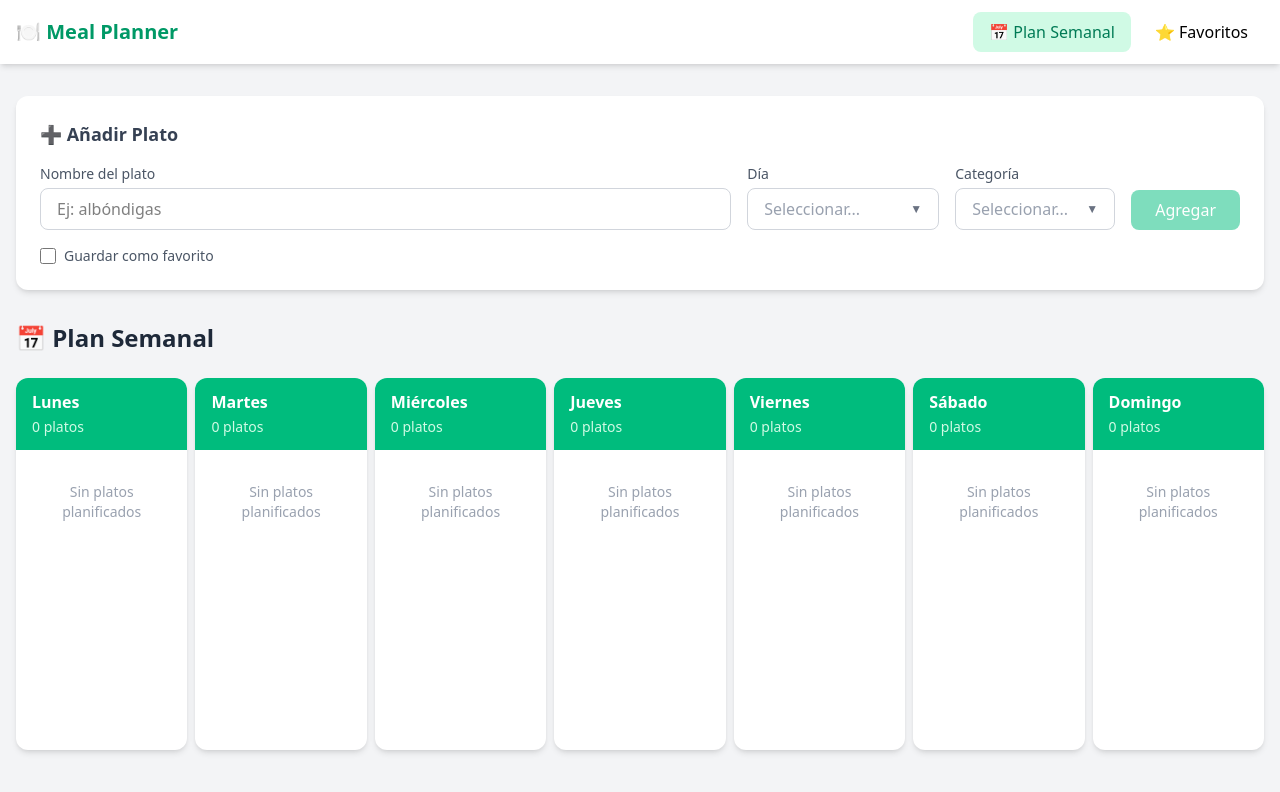
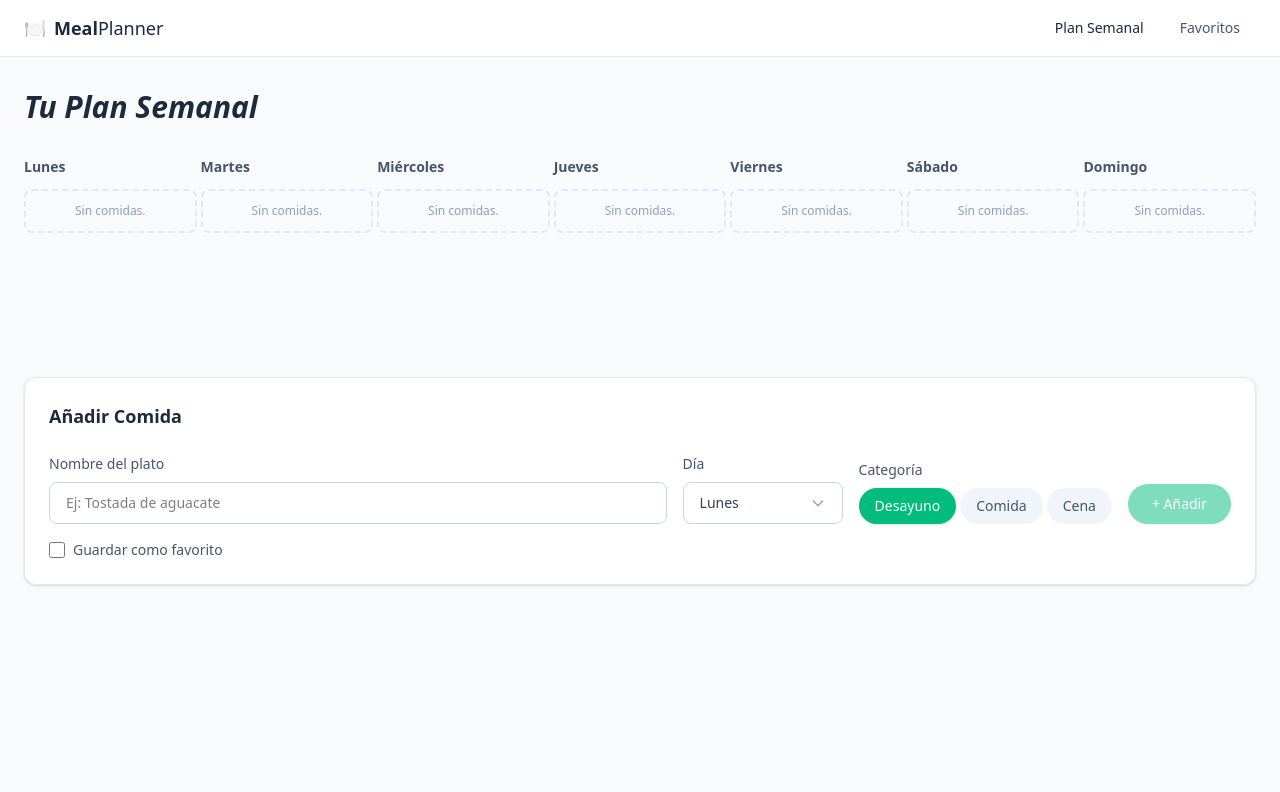
Before and after one commit to gerardathletics/lemoncode-master, a Vue app in the folder 5-3-Vue/meal-planner/: page / in a window 1280 px wide. Shown: the top 792 px of the page. Built offline with nearby package versions, Linux system fonts and the light colour scheme.

Commit message:
pequeno refactor usando day column

```diff
--- a/5-3-Vue/meal-planner/src/App.vue
+++ b/5-3-Vue/meal-planner/src/App.vue
@@ -3,34 +3,37 @@ import { RouterLink, RouterView } from 'vue-router'
 </script>
 
 <template>
-  <div class="min-h-screen bg-gray-100">
-    <nav class="bg-white shadow-md">
-      <div class="container px-4 mx-auto">
-        <div class="flex justify-between items-center h-16">
-          <h1 class="text-xl font-bold text-emerald-600">🍽️ Meal Planner</h1>
+  <div class="min-h-screen bg-slate-50">
+    <nav class="bg-white border-b border-slate-200">
+      <div class="container px-6 mx-auto">
+        <div class="flex justify-between items-center h-14">
+          <div class="flex items-center gap-2">
+            <span class="text-lg">🍽️</span>
+            <span class="text-lg font-bold text-slate-800">Meal<span class="font-normal">Planner</span></span>
+          </div>
 
-          <div class="flex gap-2">
+          <div class="flex gap-1">
             <RouterLink
               to="/"
-              class="px-4 py-2 rounded-lg transition-colors hover:bg-gray-100"
-              active-class="text-emerald-700 bg-emerald-100"
+              class="px-4 py-2 text-sm text-slate-600 rounded-lg transition-colors hover:bg-slate-100"
+              active-class="!text-slate-800 font-medium"
             >
-              📅 Plan Semanal
+              Plan Semanal
             </RouterLink>
 
             <RouterLink
               to="/favorites"
-              class="px-4 py-2 rounded-lg transition-colors hover:bg-gray-100"
-              active-class="text-emerald-700 bg-emerald-100"
+              class="px-4 py-2 text-sm text-slate-600 rounded-lg transition-colors hover:bg-slate-100"
+              active-class="!text-slate-800 font-medium"
             >
-              ⭐ Favoritos
+              Favoritos
             </RouterLink>
           </div>
         </div>
       </div>
     </nav>
 
-    <main class="container px-4 py-8 mx-auto">
+    <main class="container px-6 py-8 mx-auto">
       <RouterView />
     </main>
   </div>
--- a/5-3-Vue/meal-planner/src/components/DayCard.vue
+++ /dev/null
@@ -1,83 +0,0 @@
-<script setup lang="ts">
-import { computed } from 'vue'
-import { useMealsStore } from '@/stores/meals'
-import { MEAL_CATEGORIES, CATEGORY_LABELS } from '@/constants'
-import type { DayOfWeek, MealCategory } from '@/types'
-
-const props = defineProps<{
-  day: DayOfWeek
-}>()
-
-const mealsStore = useMealsStore()
-
-// Comidas de este día específico
-const dayMeals = computed(() => mealsStore.mealsByDay[props.day])
-
-// Comidas agrupadas por categoría
-const mealsByCategory = computed(() => {
-  const grouped: Record<MealCategory, typeof dayMeals.value> = {
-    desayuno: [],
-    comida: [],
-    cena: []
-  }
-
-  for (const meal of dayMeals.value) {
-    grouped[meal.category].push(meal)
-  }
-
-  return grouped
-})
-
-const displayDay = computed(() => {
-  return props.day.charAt(0).toUpperCase() + props.day.slice(1)
-})
-</script>
-
-<template>
-  <div class="overflow-hidden bg-white rounded-xl shadow-md">
-    <!-- Header del día -->
-    <div class="px-4 py-3 text-white bg-emerald-500">
-      <h3 class="font-semibold">{{ displayDay }}</h3>
-      <span class="text-sm text-emerald-100">
-        {{ dayMeals.length }} plato{{ dayMeals.length !== 1 ? 's' : '' }}
-      </span>
-    </div>
-
-    <!-- Lista de platos -->
-    <div class="p-4 min-h-[300px]">
-      <template v-if="dayMeals.length > 0">
-        <div
-          v-for="category in MEAL_CATEGORIES"
-          :key="category"
-          class="mb-4 last:mb-0"
-        >
-          <template v-if="mealsByCategory[category].length > 0">
-            <h4 class="flex gap-1 items-center mb-2 text-sm font-medium text-gray-500">
-              {{ CATEGORY_LABELS[category] }}
-            </h4>
-            <ul class="space-y-2">
-              <li
-                v-for="meal in mealsByCategory[category]"
-                :key="meal.id"
-                class="flex justify-between items-center p-2 bg-gray-50 rounded-lg"
-              >
-                <span class="text-gray-700">{{ meal.name }}</span>
-                <button
-                  @click="mealsStore.removeMeal(meal.id)"
-                  class="text-red-400 transition-colors hover:text-red-600"
-                  title="Eliminar"
-                >
-                  🗑️
-                </button>
-              </li>
-            </ul>
-          </template>
-        </div>
-      </template>
-
-      <p v-else class="py-4 text-sm text-center text-gray-400">
-        Sin platos planificados
-      </p>
-    </div>
-  </div>
-</template>
--- /dev/null
+++ b/5-3-Vue/meal-planner/src/components/DayColumn.vue
@@ -0,0 +1,61 @@
+<script setup lang="ts">
+import { computed } from 'vue'
+import { useMealsStore } from '@/stores/meals'
+import { CATEGORY_COLORS } from '@/constants'
+import type { DayOfWeek } from '@/types'
+
+const props = defineProps<{
+  day: DayOfWeek
+}>()
+
+const mealsStore = useMealsStore()
+
+const dayMeals = computed(() => mealsStore.mealsByDay[props.day])
+
+const displayDay = computed(() => {
+  return props.day.charAt(0).toUpperCase() + props.day.slice(1)
+})
+</script>
+
+<template>
+  <div class="min-h-[180px]">
+    <!-- Header del día -->
+    <h3 class="mb-3 text-sm font-semibold text-slate-600">{{ displayDay }}</h3>
+
+    <!-- Lista de comidas -->
+    <div class="space-y-2">
+      <div
+        v-for="meal in dayMeals"
+        :key="meal.id"
+        class="group relative p-3 bg-white rounded-lg border-2 border-dashed border-slate-200 hover:border-slate-300 transition-colors"
+      >
+        <div class="flex items-start gap-2">
+          <div class="flex-1 min-w-0">
+            <p class="text-sm font-medium text-slate-700 leading-tight">{{ meal.name }}</p>
+            <span
+              class="inline-block mt-1 text-xs font-medium"
+              :class="CATEGORY_COLORS[meal.category]"
+            >
+              {{ meal.category.charAt(0).toUpperCase() + meal.category.slice(1) }}
+            </span>
+          </div>
+          <button
+            @click="mealsStore.removeMeal(meal.id)"
+            class="opacity-0 group-hover:opacity-100 text-slate-400 hover:text-red-500 transition-all text-xs"
+            title="Eliminar"
+          >
+            ✕
+          </button>
+        </div>
+      </div>
+
+      <!-- Estado vacío -->
+      <div
+        v-if="dayMeals.length === 0"
+        class="p-3 text-center text-xs text-slate-400 bg-slate-50 rounded-lg border-2 border-dashed border-slate-200"
+      >
+        Sin comidas.
+      </div>
+    </div>
+  </div>
+</template>
--- a/5-3-Vue/meal-planner/src/components/MealForm.vue
+++ b/5-3-Vue/meal-planner/src/components/MealForm.vue
@@ -1,20 +1,19 @@
 <script setup lang="ts">
 import { ref, computed } from 'vue'
-import { DAYS_OF_WEEK, MEAL_CATEGORIES, CATEGORY_LABELS } from '@/constants'
+import { DAYS_OF_WEEK, MEAL_CATEGORIES } from '@/constants'
 import type { DayOfWeek, MealCategory } from '@/types'
-import { useMealsStore } from '@/stores/meals';
-import { useFavoritesStore } from '@/stores/favorites';
+import { useMealsStore } from '@/stores/meals'
+import { useFavoritesStore } from '@/stores/favorites'
 
 const mealsStore = useMealsStore()
 const favoritesStore = useFavoritesStore()
 
 // Estado local
 const mealName = ref('')
-const selectedDay = ref<DayOfWeek | null>(null)
-const selectedCategory = ref<MealCategory | null>(null)
+const selectedDay = ref<DayOfWeek>('lunes')
+const selectedCategory = ref<MealCategory>('desayuno')
 const saveAsFavorite = ref(false)
 const showFavorites = ref(false)
-const showCategories = ref(false)
 const showDays = ref(false)
 
 const sortedFavorites = computed(() => {
@@ -31,17 +30,6 @@ function selectDay(day: DayOfWeek) {
   showDays.value = false
 }
 
-function selectCategory(category: MealCategory) {
-  selectedCategory.value = category
-  showCategories.value = false
-}
-
-function handleCategoryBlur() {
-  setTimeout(() => {
-    showCategories.value = false
-  }, 200)
-}
-
 function handleBlur() {
   setTimeout(() => {
     showFavorites.value = false
@@ -54,150 +42,142 @@ function handleDayBlur() {
   }, 200)
 }
 
-
 function handleSubmit() {
-  // Nada si el nombre esta vacio
   if (!mealName.value.trim()) return
 
-  // Store
-  mealsStore.addMeal(mealName.value, selectedDay.value!, selectedCategory.value!)
+  mealsStore.addMeal(mealName.value, selectedDay.value, selectedCategory.value)
 
   if (saveAsFavorite.value) {
     favoritesStore.addFavorite(mealName.value)
   }
 
-  // Reset del nombre
   mealName.value = ''
+}
 
+const categoryLabels: Record<MealCategory, string> = {
+  desayuno: 'Desayuno',
+  comida: 'Comida',
+  cena: 'Cena'
 }
 </script>
 
 <template>
-  <form @submit.prevent="handleSubmit" class="p-6 bg-white rounded-xl shadow-md">
-    <h2 class="mb-4 text-lg font-semibold text-gray-700">➕ Añadir Plato</h2>
+  <div class="p-6 bg-white rounded-xl border shadow-sm border-slate-200">
+    <h2 class="mb-6 text-lg font-bold text-slate-800">Añadir Comida</h2>
 
-    <div class="flex flex-col gap-4 sm:flex-row">
+    <div class="flex flex-wrap gap-4 items-end">
       <!-- Input del nombre -->
-      <div class="relative flex-1">
-        <label for="meal-name" class="block mb-1 text-sm font-medium text-gray-600">
+      <div class="relative flex-1 min-w-[200px]">
+        <label for="meal-name" class="block mb-2 text-sm font-medium text-slate-600">
           Nombre del plato
         </label>
         <input
           id="meal-name"
           v-model="mealName"
           type="text"
-          placeholder="Ej: albóndigas"
+          placeholder="Ej: Tostada de aguacate"
           autocomplete="off"
-          class="px-4 py-2 w-full rounded-lg border border-gray-300 focus:ring-2 focus:ring-emerald-500 focus:outline-none"
+          class="px-4 py-2.5 w-full text-sm rounded-lg border transition-colors border-slate-300 focus:ring-2 focus:ring-emerald-500 focus:border-emerald-500 focus:outline-none"
           @focus="showFavorites = true"
           @blur="handleBlur"
         />
 
-        <!-- Dropdown para elegir favoritos -->
+        <!-- Dropdown de favoritos -->
         <ul
           v-if="showFavorites && sortedFavorites.length > 0"
-          class="overflow-y-auto absolute z-10 mt-1 w-full max-h-60 bg-white rounded-xl border border-gray-100 shadow-xl"
+          class="overflow-y-auto absolute z-10 mt-1 w-full max-h-48 bg-white rounded-lg border shadow-lg border-slate-200"
         >
           <li
             v-for="favorite in sortedFavorites"
             :key="favorite.id"
             @click="selectFavorite(favorite.name)"
-            class="flex items-center px-4 py-3 border-b border-gray-50 transition-colors cursor-pointer hover:bg-emerald-50 last:border-0"
+            class="flex items-center px-4 py-2.5 text-sm transition-colors cursor-pointer hover:bg-slate-50"
           >
-            <span class="mr-3 text-lg">⭐</span>
-            <span class="font-medium text-gray-700">{{ favorite.name }}</span>
+            <span class="mr-2">⭐</span>
+            <span class="text-slate-700">{{ favorite.name }}</span>
           </li>
         </ul>
       </div>
 
       <!-- Select del día -->
-      <div class="relative sm:w-48">
-        <label for="day-select" class="block mb-1 text-sm font-medium text-gray-600">
+      <div class="relative w-40">
+        <label for="day-select" class="block mb-2 text-sm font-medium text-slate-600">
           Día
         </label>
 
         <button
           id="day-select"
           type="button"
-          class="flex justify-between items-center px-4 py-2 w-full text-left capitalize bg-white rounded-lg border border-gray-300 focus:ring-2 focus:ring-emerald-500 focus:outline-none"
+          class="flex justify-between items-center px-4 py-2.5 w-full text-sm text-left capitalize bg-white rounded-lg border transition-colors border-slate-300 hover:border-slate-400 focus:ring-2 focus:ring-emerald-500 focus:border-emerald-500 focus:outline-none"
           @click="showDays = !showDays"
           @blur="handleDayBlur"
         >
-          <span :class="!selectedDay ? 'text-gray-400' : 'text-gray-700'">
-            {{ selectedDay ? selectedDay : 'Seleccionar...' }}
-          </span>
-          <span class="text-xs text-gray-500">▼</span>
+          <span class="text-slate-700">{{ selectedDay }}</span>
+          <svg class="w-4 h-4 text-slate-400" fill="none" stroke="currentColor" viewBox="0 0 24 24">
+            <path stroke-linecap="round" stroke-linejoin="round" stroke-width="2" d="M19 9l-7 7-7-7" />
+          </svg>
         </button>
 
         <ul
           v-if="showDays"
-          class="overflow-hidden absolute z-20 mt-1 w-full bg-white rounded-xl border border-gray-100 shadow-xl"
+          class="overflow-hidden absolute z-20 mt-1 w-full bg-white rounded-lg border shadow-lg border-slate-200"
         >
           <li
             v-for="day in DAYS_OF_WEEK"
             :key="day"
             @click="selectDay(day)"
-            class="px-4 py-2 text-gray-700 capitalize transition-colors cursor-pointer hover:bg-emerald-50"
+            class="px-4 py-2 text-sm capitalize transition-colors cursor-pointer text-slate-700 hover:bg-slate-50"
+            :class="{ 'bg-emerald-50 text-emerald-700': day === selectedDay }"
           >
             {{ day }}
           </li>
         </ul>
       </div>
 
-      <!-- Categoría -->
-      <div class="relative sm:w-40">
-        <label for="category-select" class="block mb-1 text-sm font-medium text-gray-600">
+      <!-- Categoría con pill buttons -->
+      <div>
+        <label class="block mb-2 text-sm font-medium text-slate-600">
           Categoría
         </label>
-
-        <button
-          id="category-select"
-          type="button"
-          class="flex justify-between items-center px-4 py-2 w-full text-left bg-white rounded-lg border border-gray-300 focus:ring-2 focus:ring-emerald-500 focus:outline-none"
-          @click="showCategories = !showCategories"
-          @blur="handleCategoryBlur"
-        >
-          <span :class="!selectedCategory ? 'text-gray-400' : 'text-gray-700'">
-            {{ selectedCategory ? CATEGORY_LABELS[selectedCategory] : 'Seleccionar...' }}
-          </span>
-          <span class="text-xs text-gray-500">▼</span>
-        </button>
-
-        <ul
-          v-if="showCategories"
-          class="overflow-hidden absolute z-20 mt-1 w-full bg-white rounded-xl border border-gray-100 shadow-xl"
-        >
-          <li
+        <div class="flex gap-1">
+          <button
             v-for="category in MEAL_CATEGORIES"
             :key="category"
-            @click="selectCategory(category)"
-            class="px-4 py-2 text-gray-700 transition-colors cursor-pointer hover:bg-emerald-50"
+            type="button"
+            @click="selectedCategory = category"
+            class="px-4 py-2 text-sm font-medium rounded-full transition-all"
+            :class="[
+              selectedCategory === category
+                ? 'bg-emerald-500 text-white shadow-sm'
+                : 'bg-slate-100 text-slate-600 hover:bg-slate-200'
+            ]"
           >
-            {{ CATEGORY_LABELS[category] }}
-          </li>
-        </ul>
+            {{ categoryLabels[category] }}
+          </button>
+        </div>
       </div>
 
-      <div class="sm:self-end">
-        <button
-          type="submit"
-          class="px-6 py-2 w-full font-medium text-white bg-emerald-500 rounded-lg transition-colors sm:w-auto hover:bg-emerald-600 disabled:opacity-50 disabled:cursor-not-allowed"
-          :disabled="!mealName.trim() || !selectedCategory"
-        >
-          Agregar
-        </button>
-      </div>
+      <!-- Botón submit -->
+      <button
+        type="button"
+        @click="handleSubmit"
+        class="px-6 py-2.5 text-sm font-medium text-white bg-emerald-500 rounded-full shadow-sm transition-all hover:bg-emerald-600 hover:shadow disabled:opacity-50 disabled:cursor-not-allowed"
+        :disabled="!mealName.trim()"
+      >
+        + Añadir
+      </button>
     </div>
 
+    <!-- Checkbox favoritos -->
     <div class="mt-4">
       <label class="flex gap-2 items-center cursor-pointer">
         <input
           v-model="saveAsFavorite"
           type="checkbox"
-          class="w-4 h-4 text-emerald-500 rounded focus:ring-emerald-500"
+          class="w-4 h-4 text-emerald-500 rounded border-slate-300 focus:ring-emerald-500"
         />
-        <span class="text-sm text-gray-600">Guardar como favorito</span>
+        <span class="text-sm text-slate-600">Guardar como favorito</span>
       </label>
     </div>
-  </form>
+  </div>
 </template>
--- a/5-3-Vue/meal-planner/src/constants/index.ts
+++ b/5-3-Vue/meal-planner/src/constants/index.ts
@@ -11,3 +11,9 @@ export const CATEGORY_LABELS: Record<MealCategory, string> = {
   comida: '☀️ Comida',
   cena: '🌙 Cena'
 }
+
+export const CATEGORY_COLORS: Record<MealCategory, string> = {
+  desayuno: 'text-emerald-600',
+  comida: 'text-blue-600',
+  cena: 'text-purple-600'
+}
--- a/5-3-Vue/meal-planner/src/views/WeeklyPlanView.vue
+++ b/5-3-Vue/meal-planner/src/views/WeeklyPlanView.vue
@@ -1,17 +1,17 @@
 <script setup lang="ts">
 import MealForm from '@/components/MealForm.vue'
-import DayCard from '@/components/DayCard.vue'
+import DayColumn from '@/components/DayColumn.vue'
 import { DAYS_OF_WEEK } from '@/constants'
 </script>
 
 <template>
   <div>
-    <MealForm class="mb-8" />
+    <h1 class="mb-8 text-3xl italic font-black text-slate-800">Tu Plan Semanal</h1>
 
-    <h2 class="mb-6 text-2xl font-bold text-gray-800">📅 Plan Semanal</h2>
+    <div class="grid grid-cols-7 gap-1 mb-10">
+      <DayColumn v-for="day in DAYS_OF_WEEK" :key="day" :day="day" />
+    </div>
 
-    <div class="grid grid-cols-1 gap-2 xl:grid-cols-7">
-      <DayCard v-for="day in DAYS_OF_WEEK" :key="day" :day="day" class="h-full" />
-    </div>
+    <MealForm />
   </div>
 </template>
```
